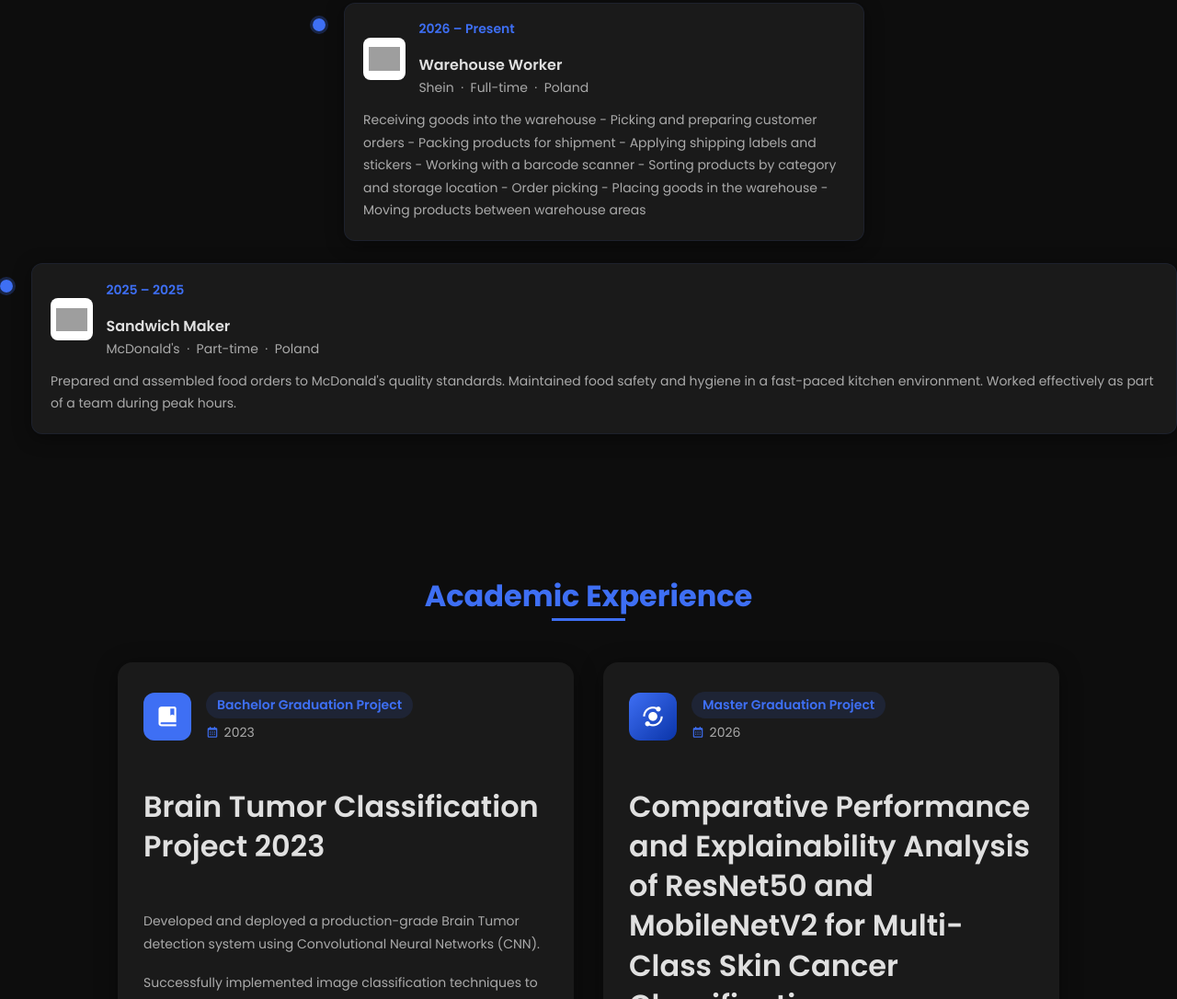
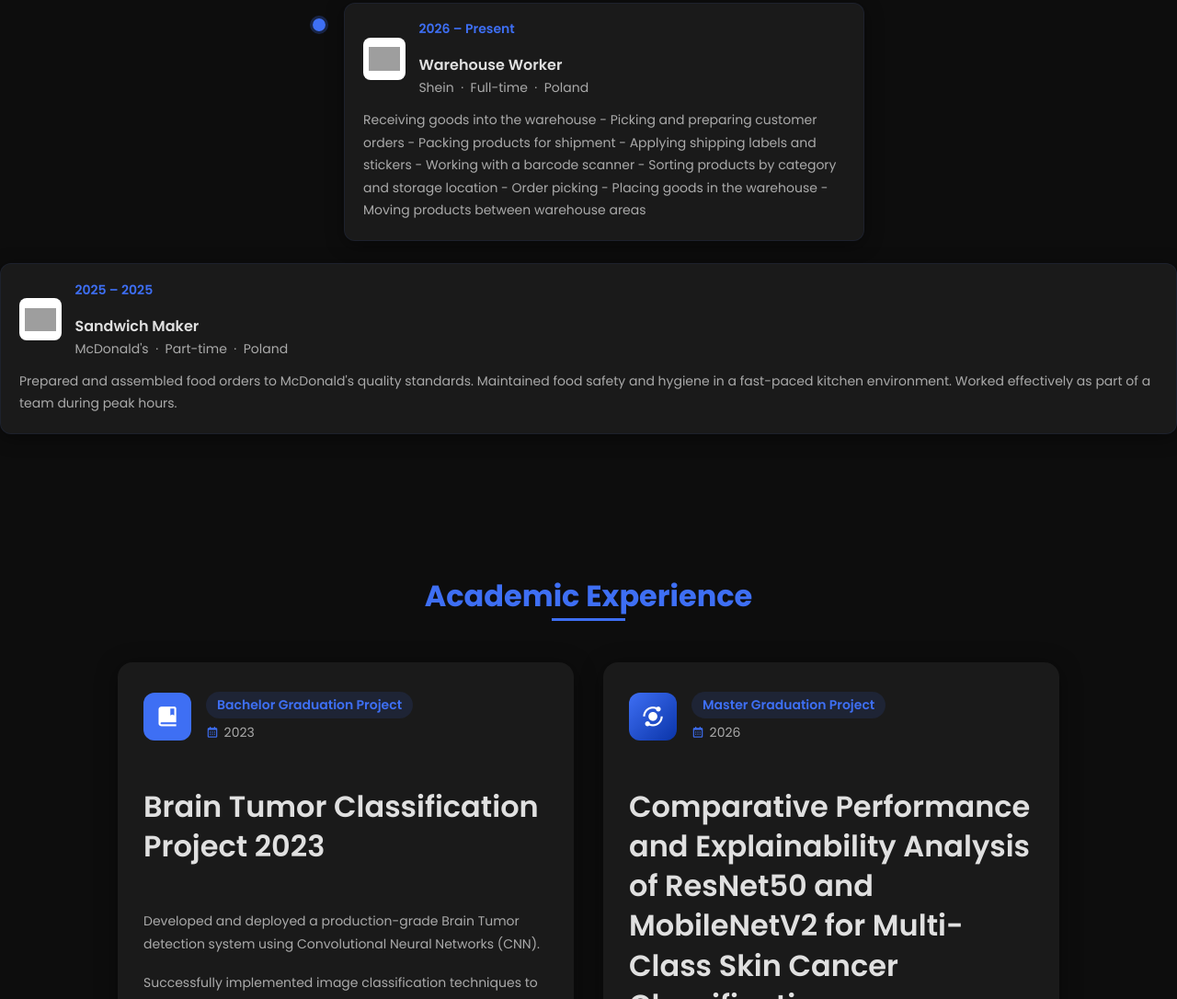
Before and after one commit to AdhmAbdein/AdhamAbdeinProfolio, a plain HTML site: page index.html in a window 1280 px wide. Shown: the part 2854-3940 px from the top of the page at 92% size. Drawn offline with nearby package versions, Linux system fonts and the light colour scheme; grey boxes are pictures that could not be loaded.

Commit message:
Update index.html

```diff
--- a/index.html
+++ b/index.html
@@ -291,10 +291,7 @@
                 </div>
 
                                     <div class="exp__item">
-                        <div class="exp__left">
-                            <div class="exp__dot"></div>
-                            <div class="exp__line"></div>
-                        </div>
+
                         <div class="exp__card">
                             <div class="exp__card-header">
                                 <div class="exp__logo">
```
